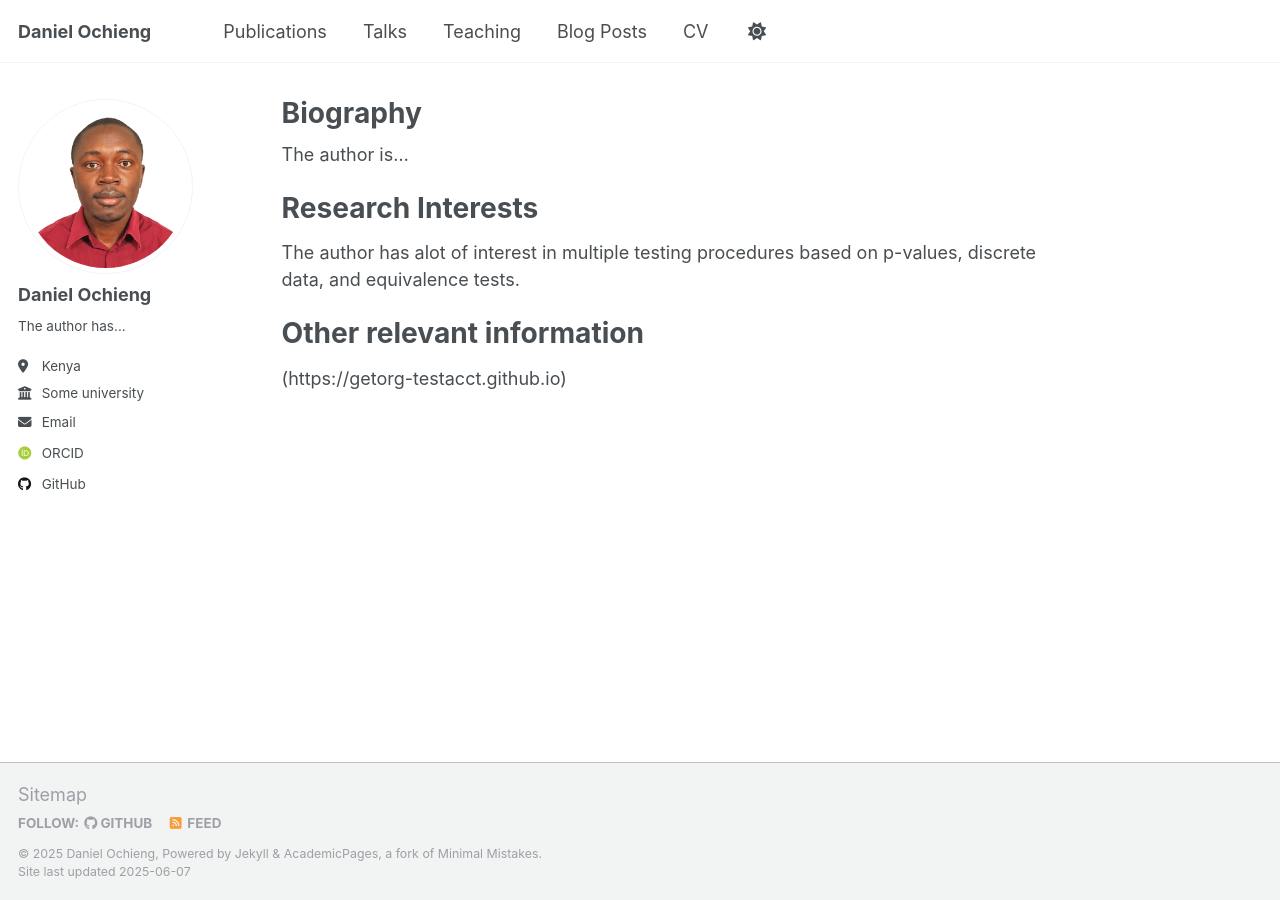
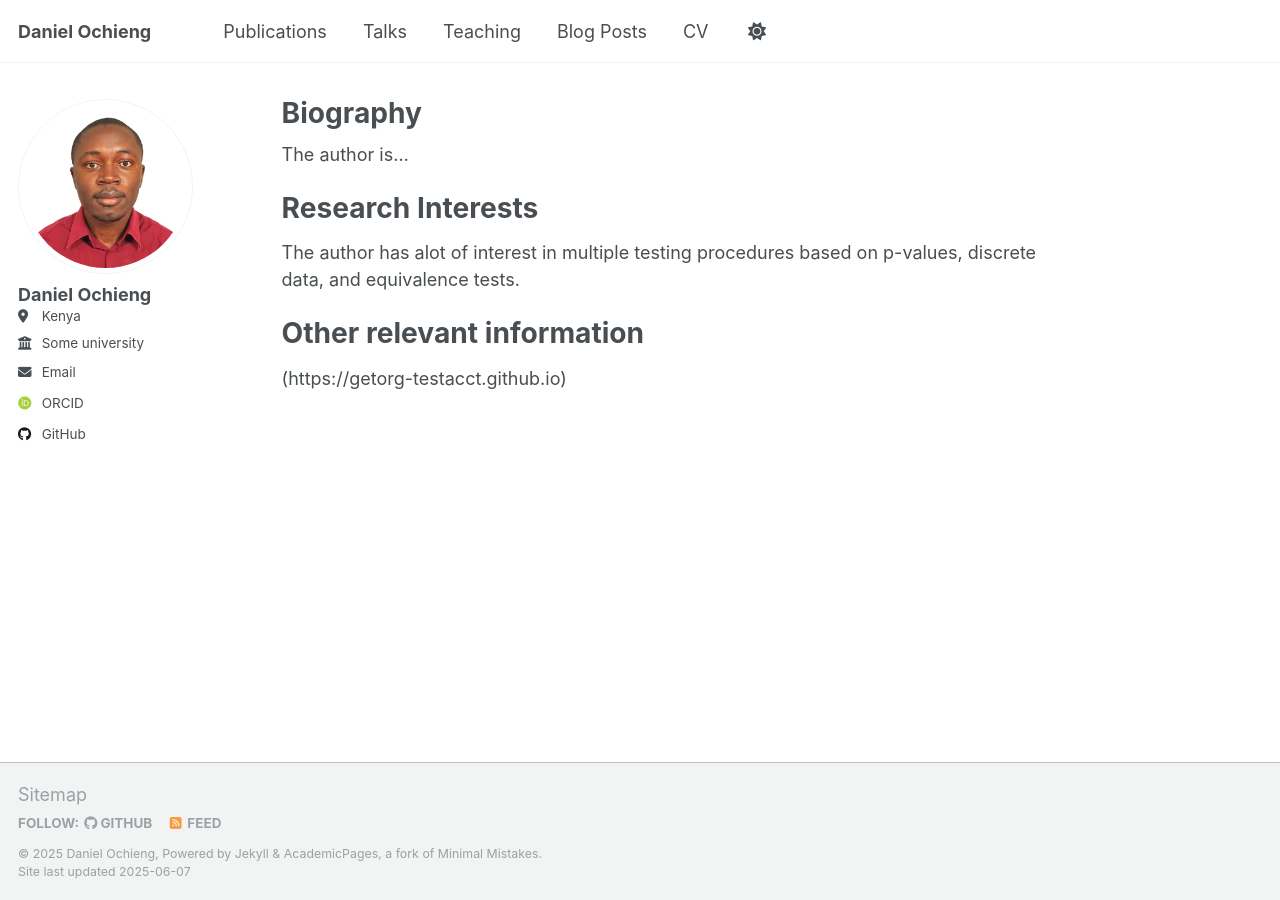
Before and after one commit to Daniel-Ochieng/Daniel-Ochieng.github.io, a Jekyll site: the page built from _pages/about.md, in a window 1280 px wide. Built offline with Jekyll 4.4.1, drawn with Linux system fonts in a browser that asks for light colours; some web fonts are replaced.

Commit message:
Update _config.yml

```diff
--- a/_config.yml
+++ b/_config.yml
@@ -25,7 +25,7 @@ author:
   avatar           : "profile.png"
   name             : "Daniel Ochieng"
   pronouns         : # example: "she/her"
-  bio              : "The author has..."
+  bio              : #"T"
   location         : "Kenya"
   employer         : "Some university"
   uri              : # URL
```
